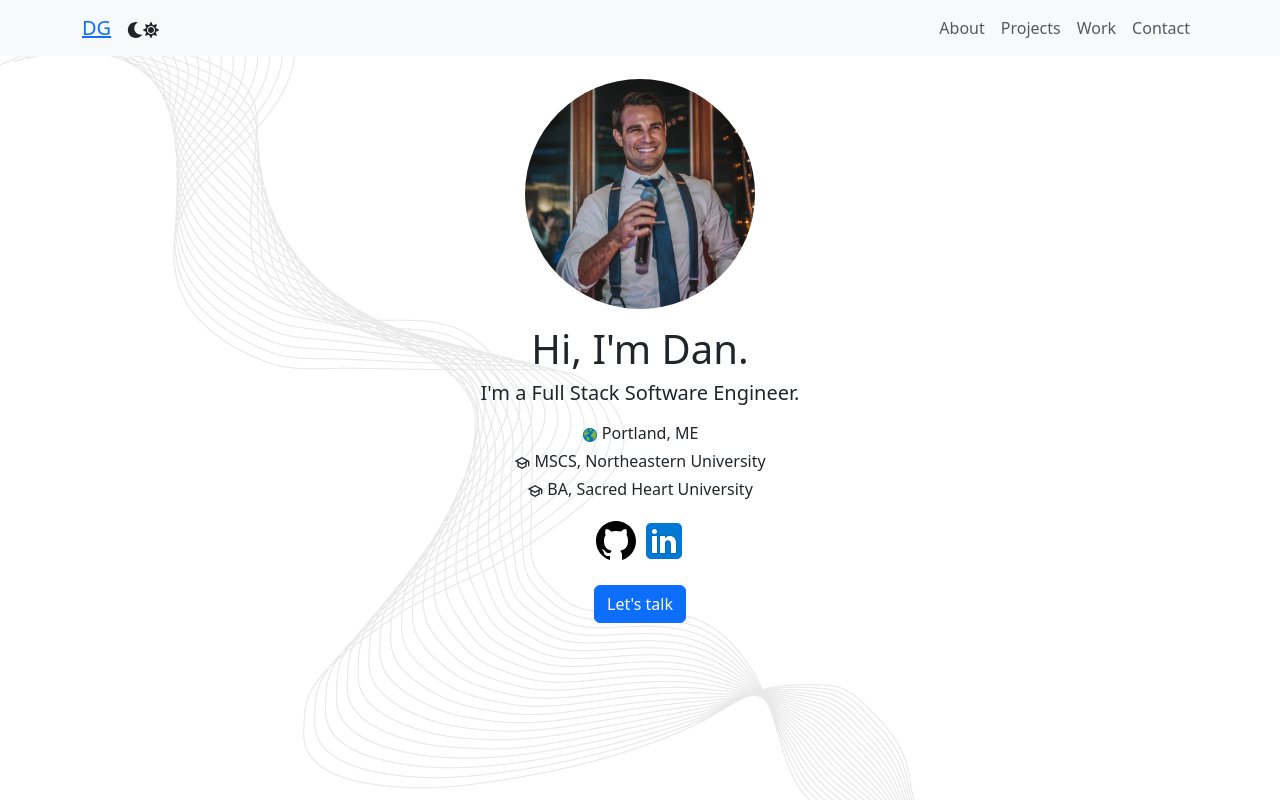
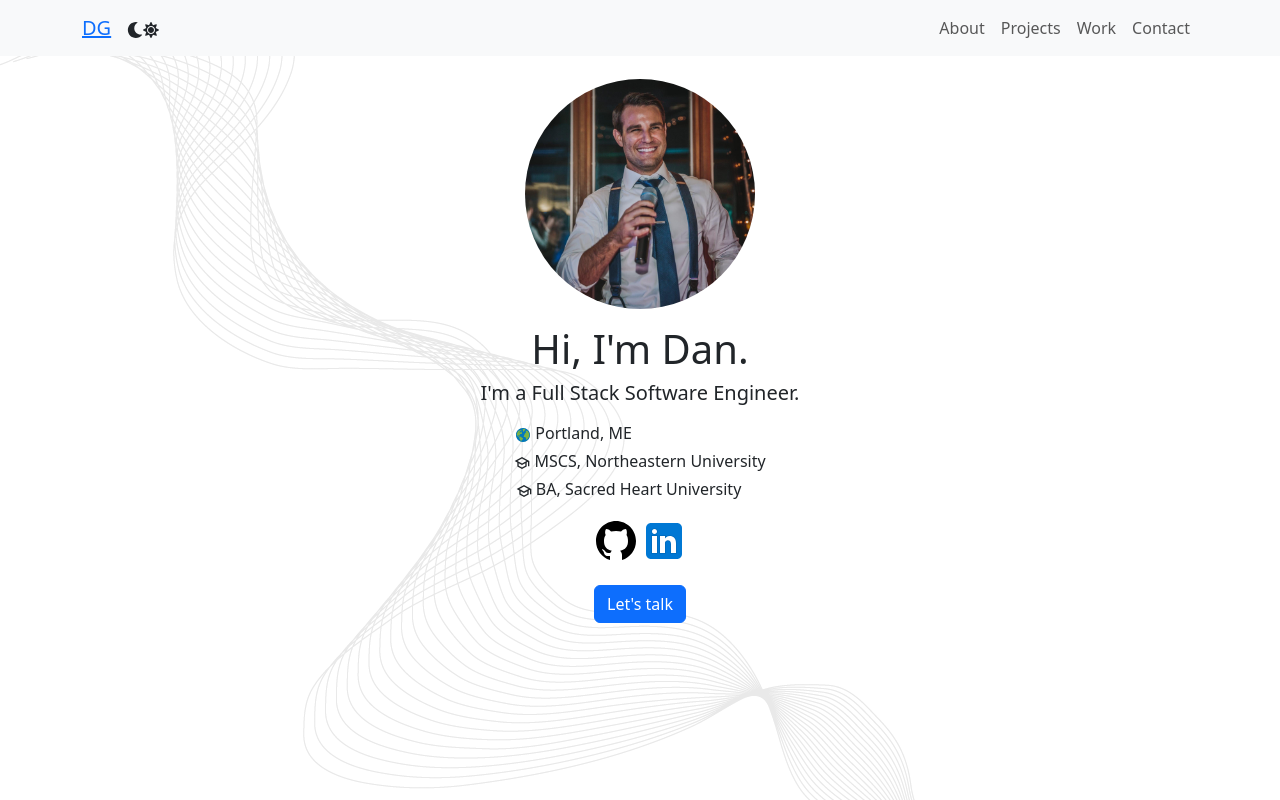
Before and after one commit to DanGraziano/PersonalWebsite, a React (Create React App) app: page / in a window 1280 px wide. Shown: the top 800 px of the page. Built offline with nearby package versions, Linux system fonts and the light colour scheme; some icons are missing.

Commit message:
Fix margins on hero location and school icons

```diff
--- a/src/components/hero/Hero.css
+++ b/src/components/hero/Hero.css
@@ -13,6 +13,13 @@
 }
 
 
+.globe {
+    margin-right: 133px;
+}
+
+.school {
+    margin-right: 23px;
+}
 
 .image-column {
     width: 100%;
--- a/src/components/hero/Hero.jsx
+++ b/src/components/hero/Hero.jsx
@@ -25,9 +25,9 @@ export default function Hero() {
                     <Col className="text-column">
                         <h1 className="hello-text">Hi, I'm Dan.</h1>
                         <h5 className="sub-hed-text">I'm a Full Stack Software Engineer.</h5>
-                        <div className="location-text mt-3 text-center"><FcGlobe /> Portland, ME</div>
+                        <div className="location-text mt-3 text-center globe"><FcGlobe /> Portland, ME</div>
                         <div className="education-text my-1 text-center" ><MdOutlineSchool /> MSCS, Northeastern University</div>
-                        <div className="education-text text-center"><MdOutlineSchool /> BA, Sacred Heart University</div>
+                        <div className="education-text text-center school"><MdOutlineSchool /> BA, Sacred Heart University</div>
                     </Col>
                 </Row>
                     <Row>
```
